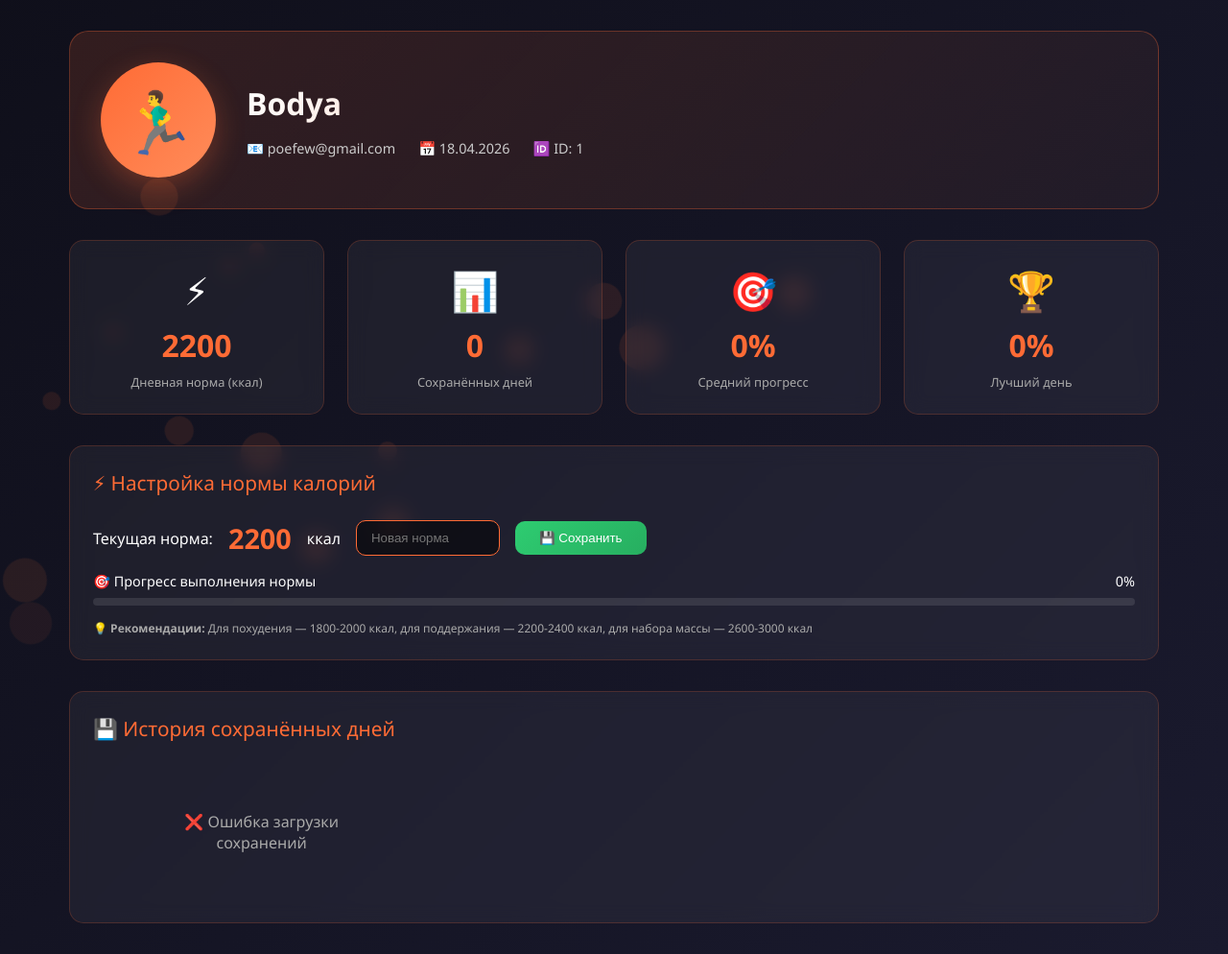
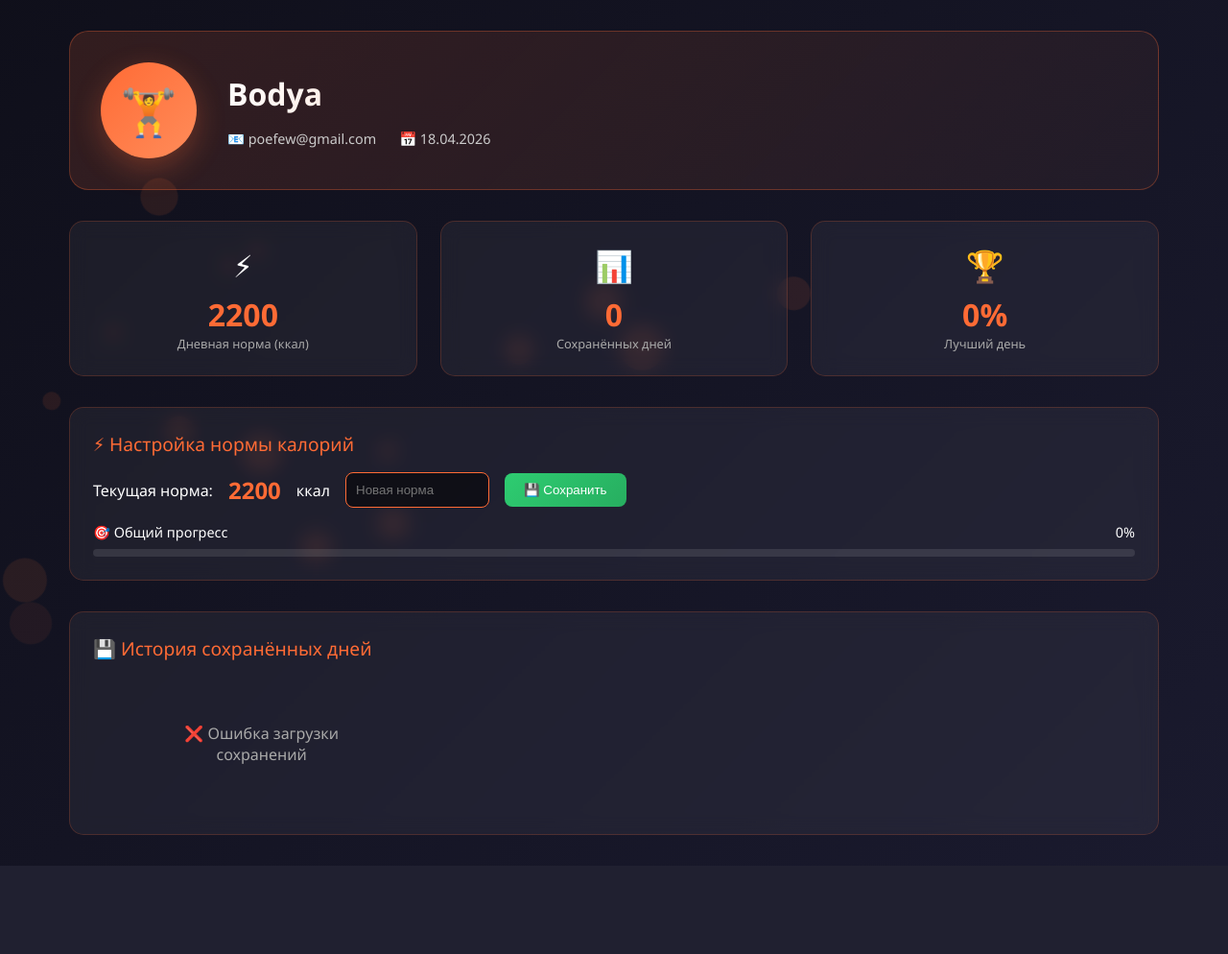
Before and after one commit to uroki012345-sudo/fit_constructor, a Flask app: template templates/profile.html in a window 1280 px wide. Shown: the part 71-1065 px from the top of the page at 96% size. After the commit the page ends 973 px from the top, so only its background shows below. Run offline with Flask 3, Linux system fonts and the light colour scheme; the template is opened without the code that fills it: values that come from a table or form of the project are taken from there, most other values are stand-ins (such as "Sample title", 1, 10 or a date in 2020).

Commit message:
изменение профиля

```diff
--- a/templates/profile.html
+++ b/templates/profile.html
@@ -144,25 +144,16 @@
             flex-wrap: wrap;
         }
 
-        .avatar-wrapper {
-            position: relative;
-        }
-
         .avatar {
-            width: 120px;
-            height: 120px;
+            width: 100px;
+            height: 100px;
             background: linear-gradient(135deg, #ff6b35, #ff8c5a);
             border-radius: 50%;
             display: flex;
             align-items: center;
             justify-content: center;
-            font-size: 4rem;
+            font-size: 3rem;
             box-shadow: 0 10px 30px rgba(255, 107, 53, 0.3);
-            transition: transform 0.3s;
-        }
-
-        .avatar:hover {
-            transform: scale(1.05);
         }
 
         .user-details {
@@ -224,28 +200,15 @@
             text-align: center;
             transition: all 0.3s;
             border: 1px solid rgba(255, 107, 53, 0.2);
-            animation: fadeInUp 0.5s ease;
         }
 
         .stat-card:hover {
             transform: translateY(-5px);
             border-color: rgba(255, 107, 53, 0.5);
-            box-shadow: 0 10px 30px rgba(0, 0, 0, 0.3);
-        }
-
-        @keyframes fadeInUp {
-            from {
-                opacity: 0;
-                transform: translateY(20px);
-            }
-            to {
-                opacity: 1;
-                transform: translateY(0);
-            }
         }
 
         .stat-icon {
-            font-size: 2.5rem;
+            font-size: 2rem;
             margin-bottom: 0.5rem;
         }
 
@@ -253,7 +216,6 @@
             font-size: 2rem;
             font-weight: bold;
             color: #ff6b35;
-            margin-bottom: 0.5rem;
         }
 
         .stat-label {
@@ -272,11 +234,8 @@
         }
 
         .section-title {
-            font-size: 1.3rem;
-            margin-bottom: 1.5rem;
-            display: flex;
-            align-items: center;
-            gap: 0.5rem;
+            font-size: 1.2rem;
+            margin-bottom: 1rem;
             color: #ff6b35;
         }
 
@@ -288,14 +247,14 @@
         }
 
         .current-norm {
-            font-size: 1.8rem;
+            font-size: 1.5rem;
             font-weight: bold;
             color: #ff6b35;
         }
 
         .norm-input {
-            padding: 10px 15px;
-            border-radius: 10px;
+            padding: 10px;
+            border-radius: 8px;
             border: 1px solid #ff6b35;
             background: rgba(0, 0, 0, 0.5);
             color: white;
@@ -304,10 +263,10 @@
 
         .btn-save {
             background: linear-gradient(135deg, #2ecc71, #27ae60);
+            padding: 10px 20px;
+            border: none;
+            border-radius: 8px;
             color: white;
-            padding: 10px 25px;
-            border: none;
-            border-radius: 10px;
             cursor: pointer;
             transition: all 0.3s;
         }
@@ -494,73 +521,50 @@
         </div>
     </nav>
 
-    <!-- Flash сообщения -->
     <div class="flash-messages" id="flash-messages">
         {% with messages = get_flashed_messages(with_categories=true) %}
             {% if messages %}
                 {% for category, message in messages %}
-                    <div class="flash-message flash-{{ category }}" onclick="this.remove()">
-                        {{ message }}
-                    </div>
+                    <div class="flash-message flash-{{ category }}" onclick="this.remove()">{{ message }}</div>
                 {% endfor %}
             {% endif %}
         {% endwith %}
     </div>
 
-    <!-- Основной контент -->
     <div class="profile-container">
-        <!-- Hero секция -->
         <div class="hero-section">
             <div class="profile-header">
-                <div class="avatar-wrapper">
-                    <div class="avatar">
-                        {% if user.username[0]|upper in 'ABCDEFGHIJKLMNOPQRSTUVWXYZ' %}
-                            🏃‍♂️
-                        {% else %}
-                            🏋️
-                        {% endif %}
-                    </div>
-                </div>
+                <div class="avatar">🏋️</div>
                 <div class="user-details">
                     <h1>{{ user.username }}</h1>
                     <div class="user-meta">
                         <div class="meta-item">📧 {{ user.email }}</div>
                         <div class="meta-item">📅 {{ user.created_at.strftime('%d.%m.%Y') if user.created_at else 'Не указана' }}</div>
-                        <div class="meta-item">🆔 ID: {{ user.id }}</div>
                     </div>
                 </div>
             </div>
         </div>
 
-        <!-- Статистика -->
         <div class="stats-grid">
-            <div class="stat-card" style="animation-delay: 0.1s">
+            <div class="stat-card">
                 <div class="stat-icon">⚡</div>
                 <div class="stat-value" id="daily-norm-display">{{ user.daily_norm }}</div>
                 <div class="stat-label">Дневная норма (ккал)</div>
             </div>
-            <div class="stat-card" style="animation-delay: 0.2s">
+            <div class="stat-card">
                 <div class="stat-icon">📊</div>
                 <div class="stat-value" id="saved-count">0</div>
                 <div class="stat-label">Сохранённых дней</div>
             </div>
-            <div class="stat-card" style="animation-delay: 0.3s">
-                <div class="stat-icon">🎯</div>
-                <div class="stat-value" id="avg-progress">0%</div>
-                <div class="stat-label">Средний прогресс</div>
-            </div>
-            <div class="stat-card" style="animation-delay: 0.4s">
+            <div class="stat-card">
                 <div class="stat-icon">🏆</div>
                 <div class="stat-value" id="best-day">0%</div>
                 <div class="stat-label">Лучший день</div>
             </div>
         </div>
 
-        <!-- Настройка нормы калорий -->
         <div class="settings-section">
-            <div class="section-title">
-                ⚡ Настройка нормы калорий
-            </div>
+            <div class="section-title">⚡ Настройка нормы калорий</div>
             <div class="norm-control">
                 <span>Текущая норма:</span>
                 <span class="current-norm" id="current-norm">{{ user.daily_norm }}</span>
@@ -570,27 +574,32 @@
             </div>
             <div class="progress-container">
                 <div class="progress-label">
-                    <span>🎯 Прогресс выполнения нормы</span>
+                    <span>🎯 Общий прогресс</span>
                     <span id="progress-percent">0%</span>
                 </div>
                 <div class="progress-bar-bg">
                     <div class="progress-bar-fill" id="progress-fill"></div>
                 </div>
             </div>
-            <p style="font-size: 12px; margin-top: 15px; color: #aaa;">
-                💡 <strong>Рекомендации:</strong> Для похудения — 1800-2000 ккал, для поддержания — 2200-2400 ккал, для набора массы — 2600-3000 ккал
-            </p>
         </div>
 
-        <!-- Сохранённые дни -->
         <div class="saved-days-section">
-            <div class="section-title">
-                💾 История сохранённых дней
+            <div class="section-title">💾 История сохранённых дней</div>
+            <div id="saved-days-container" class="days-grid">
+                <div class="empty-state">⏳ Загрузка...</div>
             </div>
-            <div id="saved-days-container" class="days-grid">
-                <div class="empty-state">
-                    ⏳ Загрузка...
-                </div>
+        </div>
+    </div>
+
+    <!-- Модальное окно -->
+    <div id="dayModal" class="modal">
+        <div class="modal-content">
+            <div class="modal-header">
+                <h3 id="modal-date">📅 Детали дня</h3>
+                <button class="modal-close" onclick="closeModal()">✕</button>
+            </div>
+            <div class="modal-body" id="modal-body">
+                Загрузка...
             </div>
         </div>
     </div>
@@ -612,36 +621,29 @@
         }
         createBubbles();
 
-        // Автоматическое скрытие flash сообщений
         setTimeout(() => {
             document.querySelectorAll('.flash-message').forEach(msg => {
                 setTimeout(() => msg.remove(), 3000);
             });
         }, 100);
 
-        // Сохранение нормы калорий
+        // Сохранение нормы
         document.getElementById('save-norm-btn').addEventListener('click', async () => {
             const newNorm = document.getElementById('daily-norm-input').value;
-
-            if (!newNorm) {
-                showNotification('Введите значение нормы', 'danger');
-                return;
-            }
-
+            if (!newNorm) { showNotification('Введите значение нормы', 'danger'); return; }
             if (newNorm >= 500 && newNorm <= 5000) {
                 const response = await fetch('/update_norm', {
                     method: 'POST',
                     headers: { 'Content-Type': 'application/json' },
                     body: JSON.stringify({ daily_norm: parseInt(newNorm) })
                 });
-
                 const data = await response.json();
                 if (data.success) {
                     document.getElementById('current-norm').textContent = newNorm;
                     document.getElementById('daily-norm-display').textContent = newNorm;
                     showNotification('Норма калорий обновлена!', 'success');
                     document.getElementById('daily-norm-input').value = '';
-                    loadSavedDays(); // Обновляем прогресс
+                    loadSavedDays();
                 } else {
                     showNotification('Ошибка при сохранении', 'danger');
                 }
@@ -661,6 +662,89 @@
             setTimeout(() => notification.remove(), 3000);
         }
 
+        // Данные из Python (передаём в JS)
+        const foodsData = {{ foods | tojson }};
+        const exercisesData = {{ exercises | tojson }};
+
+        // Функция открытия модального окна с деталями дня
+        function openDayModal(day) {
+            const modal = document.getElementById('dayModal');
+            const modalDate = document.getElementById('modal-date');
+            const modalBody = document.getElementById('modal-body');
+
+            const date = new Date(day.date);
+            const formattedDate = date.toLocaleString('ru-RU', {
+                day: '2-digit', month: '2-digit', year: 'numeric',
+                hour: '2-digit', minute: '2-digit'
+            });
+
+            modalDate.innerHTML = `📅 ${formattedDate}`;
+
+            // Находим названия выбранных продуктов
+            const selectedFoodsNames = (day.foods || []).map(foodId => {
+                const food = foodsData.find(f => f.id === foodId);
+                return food ? food.name : `Блюдо #${foodId}`;
+            });
+
+            // Находим названия выбранных упражнений
+            const selectedExercisesNames = (day.exercises || []).map(exId => {
+                const exercise = exercisesData.find(e => e.id === exId);
+                return exercise ? exercise.name : `Упражнение #${exId}`;
+            });
+
+            const totalCalories = day.total_calories || 0;
+            const totalBurned = day.total_burned || 0;
+            const netCalories = day.net_calories || 0;
+            const dailyNorm = day.daily_norm || parseInt(document.getElementById('current-norm').textContent);
+            const progress = dailyNorm > 0 ? Math.min(100, Math.round((netCalories / dailyNorm) * 100)) : 0;
+
+            let progressClass = '';
+            if (progress >= 80) progressClass = 'score-high';
+            else if (progress >= 60) progressClass = 'score-medium';
+            else progressClass = 'score-low';
+
+            modalBody.innerHTML = `
+                <div class="detail-section">
+                    <h4>📊 Итог дня</h4>
+                    <div class="detail-stats">
+                        <div class="detail-stat">🍽️ ${totalCalories} ккал</div>
+                        <div class="detail-stat">💪 ${totalBurned} ккал</div>
+                        <div class="detail-stat">⚡ ${netCalories} ккал</div>
+                    </div>
+                    <div style="margin-top: 10px; text-align: center;">
+                        <span class="day-score ${progressClass}">Выполнение нормы: ${progress}%</span>
+                    </div>
+                </div>
+
+                <div class="detail-section">
+                    <h4>🍽️ Выбранные блюда (${selectedFoodsNames.length})</h4>
+                    ${selectedFoodsNames.length > 0 ?
+                        selectedFoodsNames.map(name => `<div class="detail-item">🍴 ${name}</div>`).join('') :
+                        '<div class="detail-item" style="color: #aaa;">Нет выбранных блюд</div>'}
+                </div>
+
+                <div class="detail-section">
+                    <h4>💪 Выбранные тренировки (${selectedExercisesNames.length})</h4>
+                    ${selectedExercisesNames.length > 0 ?
+                        selectedExercisesNames.map(name => `<div class="detail-item">🏋️ ${name}</div>`).join('') :
+                        '<div class="detail-item" style="color: #aaa;">Нет выбранных тренировок</div>'}
+                </div>
+            `;
+
+            modal.classList.add('active');
+        }
+
+        function closeModal() {
+            document.getElementById('dayModal').classList.remove('active');
+        }
+
+        // Закрытие модального окна по клику вне его
+        document.getElementById('dayModal').addEventListener('click', (e) => {
+            if (e.target === document.getElementById('dayModal')) {
+                closeModal();
+            }
+        });
+
         // Загрузка сохранённых дней
         async function loadSavedDays() {
             try {
@@ -678,21 +761,16 @@
                     return;
                 }
 
-                // Расчёт статистики
+                let bestProgress = 0;
                 let totalProgress = 0;
-                let bestProgress = 0;
 
                 const daysHtml = combinations.slice().reverse().map(comb => {
                     const date = new Date(comb.date);
                     const formattedDate = date.toLocaleString('ru-RU', {
-                        day: '2-digit',
-                        month: '2-digit',
-                        year: 'numeric',
-                        hour: '2-digit',
-                        minute: '2-digit'
+                        day: '2-digit', month: '2-digit', year: 'numeric'
                     });
 
-                    const dailyNorm = comb.daily_norm || {{ user.daily_norm }};
+                    const dailyNorm = comb.daily_norm || parseInt(document.getElementById('current-norm').textContent);
                     const netCalories = comb.net_calories || 0;
                     let progress = dailyNorm > 0 ? (netCalories / dailyNorm) * 100 : 0;
                     progress = Math.min(100, Math.max(0, Math.round(progress)));
@@ -705,18 +783,15 @@
                     else if (progress >= 60) scoreClass = 'score-medium';
 
                     return `
-                        <div class="day-card">
+                        <div class="day-card" onclick='openDayModal(${JSON.stringify(comb).replace(/'/g, "&#39;")})'>
                             <div class="day-date">📅 ${formattedDate}</div>
                             <div class="day-stats">
                                 <span>🍽️ ${comb.foods_count || 0} блюд</span>
                                 <span>💪 ${comb.exercises_count || 0} тренировок</span>
-                            </div>
-                            <div class="day-stats">
-                                <span>🔥 ${netCalories} / ${dailyNorm} ккал</span>
                                 <span class="day-score ${scoreClass}">${progress}%</span>
                             </div>
-                            <div style="font-size: 12px; color: #aaa; margin-top: 8px;">
-                                🍔 ${comb.total_calories || 0} ккал съедено | 🏃‍♂️ ${comb.total_burned || 0} ккал потрачено
+                            <div style="font-size: 12px; color: #aaa;">
+                                🔥 ${netCalories} / ${dailyNorm} ккал
                             </div>
                         </div>
                     `;
@@ -724,17 +799,10 @@
 
                 container.innerHTML = daysHtml;
 
-                // Обновляем статистику
                 const avgProgress = combinations.length > 0 ? Math.round(totalProgress / combinations.length) : 0;
-                document.getElementById('avg-progress').textContent = avgProgress + '%';
                 document.getElementById('best-day').textContent = bestProgress + '%';
-
-                // Обновляем прогресс-бар на основе средней нормы
-                const currentNorm = parseInt(document.getElementById('current-norm').textContent);
-                const avgNetCalories = combinations.reduce((sum, comb) => sum + (comb.net_calories || 0), 0) / combinations.length;
-                const avgPercent = currentNorm > 0 ? Math.min(100, (avgNetCalories / currentNorm) * 100) : 0;
-                document.getElementById('progress-fill').style.width = avgPercent + '%';
-                document.getElementById('progress-percent').textContent = Math.round(avgPercent) + '%';
+                document.getElementById('progress-fill').style.width = avgProgress + '%';
+                document.getElementById('progress-percent').textContent = avgProgress + '%';
 
             } catch (error) {
                 console.error('Ошибка:', error);
@@ -742,8 +810,14 @@
             }
         }
 
-        // Загружаем сохранения при загрузке страницы
         loadSavedDays();
+
+        // Закрытие модального окна по Escape
+        document.addEventListener('keydown', (e) => {
+            if (e.key === 'Escape') {
+                closeModal();
+            }
+        });
     </script>
 </body>
 </html>
```
Also changed, not shown: other parts of templates/profile.html (+128 -77 lines).
